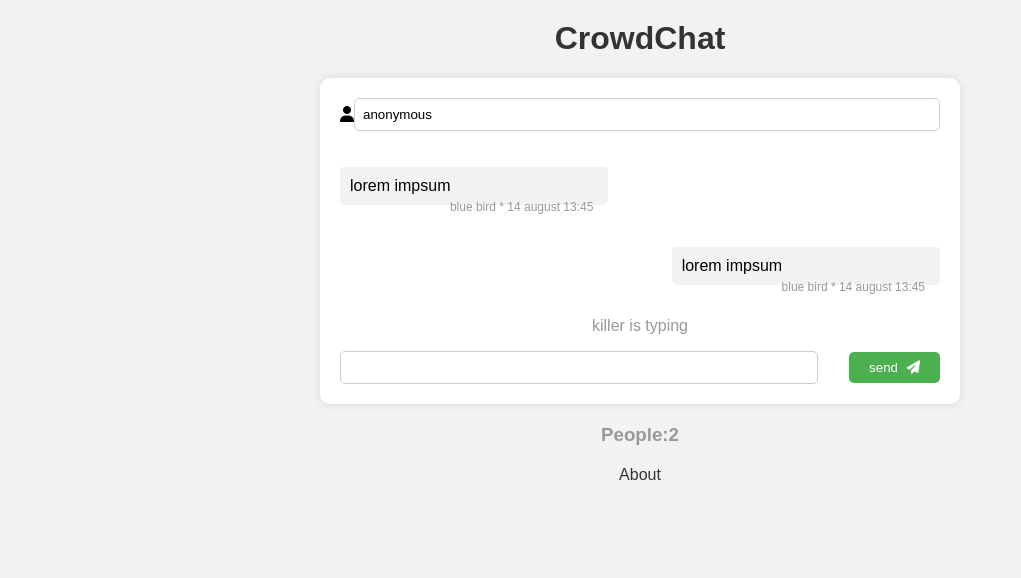
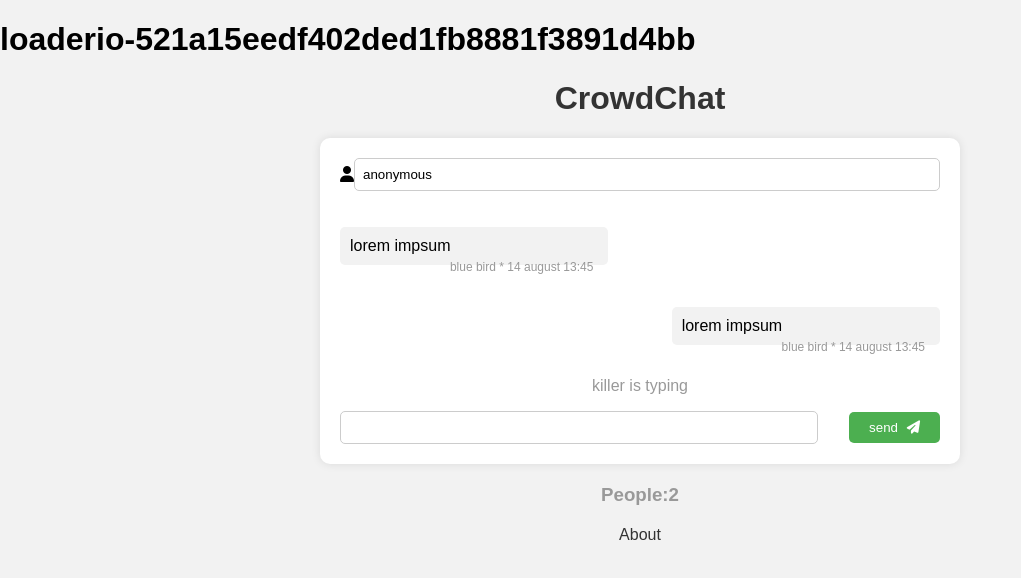
Before and after one commit to rudradesa/123s, a website: page public/index.html in a window 1280 px wide. Shown: the whole page, without its empty margins (0-1021 px from the left). Drawn offline with nearby package versions, Linux system fonts and the light colour scheme; no server answers.

Commit message:
Update index.html

```diff
--- a/public/index.html
+++ b/public/index.html
@@ -11,7 +11,7 @@
 </head>
 
 <body>
-
+    <h1>loaderio-521a15eedf402ded1fb8881f3891d4bb</h1>
     <h1 class="title">CrowdChat</h1>
     <div class="main">
         <div class="name">
```
